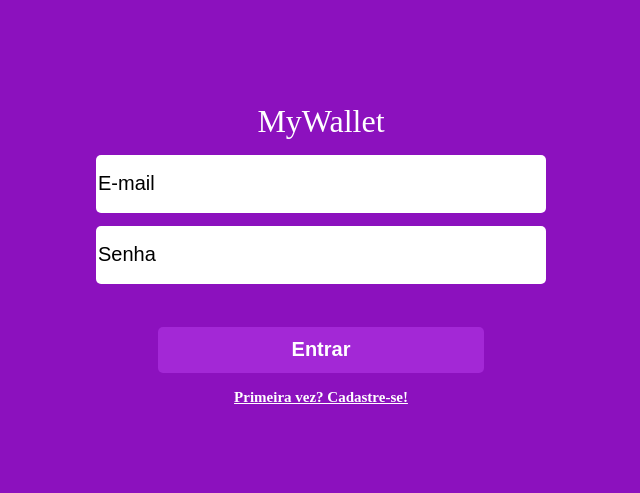
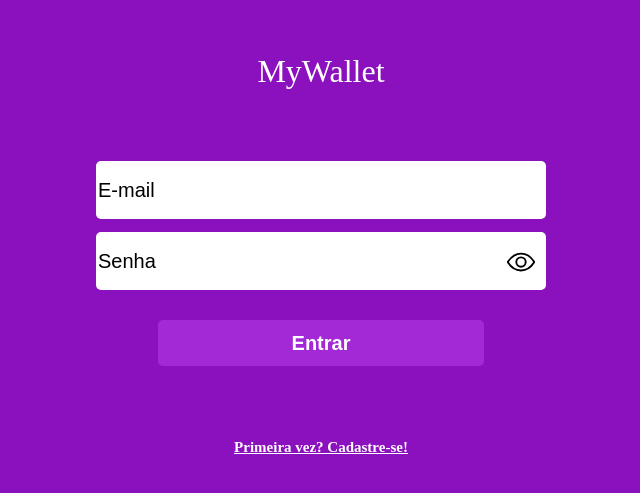
Before and after one commit to pedrobme/projeto14-mywallet-front, a React (Create React App) app: page / in a window 1280 px wide. Shown: the part 145-638 px from the top of the page, without its empty margins (319-959 px from the left). Built offline with nearby package versions, Linux system fonts and the light colour scheme; a web font is replaced by a local one.

Commit message:
Feat: Refreshing wallet history and error Log in signin

```diff
--- a/src/components/AddEntry.js
+++ b/src/pages/AddEntry.js
@@ -25,7 +25,6 @@ const AddEntry = () => {
 
     try {
       if (entrytype === "gain") {
-        console.log("entrou");
         const response = await axios.post(
           "http://localhost:5000/entry/gain",
           newEntryObject,
@@ -35,7 +34,6 @@ const AddEntry = () => {
         );
         console.log(response);
       } else if (entrytype === "loss") {
-        console.log("entrou");
         const response = await axios.post(
           "http://localhost:5000/entry/loss",
           newEntryObject,
--- a/src/components/SigninScreen.js
+++ b/src/pages/SigninScreen.js
@@ -5,10 +5,13 @@ import styled from "styled-components";
 import { AuthContext } from "../contexts/AuthContext";
 
 const SigninScreen = () => {
-  const { setAuthToken } = React.useContext(AuthContext);
+  const { setAuthToken } = React.useContext(AuthContext),
+    [email, setEmail] = useState(""),
+    [password, setPassword] = useState(""),
+    [passwordVisibility, setPasswordVisibility] = useState("hidden"),
+    [errorLog, setErrorLog] = useState([]);
 
-  const [email, setEmail] = useState("");
-  const [password, setPassword] = useState("");
+  console.log(errorLog);
 
   const navigate = useNavigate();
 
@@ -26,23 +29,55 @@ const SigninScreen = () => {
 
       navigate("/wallet");
     } catch (error) {
-      console.log(error);
+      setErrorLog(error.response.data);
+    }
+  };
+
+  const alternatePasswordVisibility = () => {
+    switch (passwordVisibility) {
+      case "hidden":
+        setPasswordVisibility("visible");
+        break;
+      case "visible":
+        setPasswordVisibility("hidden");
+        break;
+
+      default:
+        break;
     }
   };
 
   return (
-    <ScreenContainer>
+    <ScreenContainer errorLog={errorLog}>
       <StyledHeader>MyWallet</StyledHeader>
       <StyledForm onSubmit={(event) => handleSubmit(event)}>
         <StyledInput
           placeholder="E-mail"
           onChange={(event) => setEmail(event.target.value)}
         />
-        <StyledInput
-          type="password"
-          onChange={(event) => setPassword(event.target.value)}
-          placeholder="Senha"
-        />
+        <PasswordDiv>
+          <StyledInput
+            type={passwordVisibility === "hidden" ? "password" : ""}
+            onChange={(event) => setPassword(event.target.value)}
+            placeholder="Senha"
+          ></StyledInput>
+          {passwordVisibility === "hidden" ? (
+            <ion-icon
+              onClick={() => alternatePasswordVisibility()}
+              name="eye-outline"
+            ></ion-icon>
+          ) : (
+            <ion-icon
+              onClick={() => alternatePasswordVisibility()}
+              name="eye-off-outline"
+            ></ion-icon>
+          )}
+        </PasswordDiv>
+        <ErrorUl>
+          {errorLog.map((errorMessage, index) => {
+            return <li key={index}>Error: {errorMessage}</li>;
+          })}
+        </ErrorUl>
         <StyledButton type="submit">Entrar</StyledButton>
       </StyledForm>
       <Link to="/signup">Primeira vez? Cadastre-se!</Link>
@@ -59,7 +94,7 @@ const ScreenContainer = styled.div`
   flex-direction: column;
 
   width: 100vw;
-  height: 300px;
+  height: ${(props) => (props.errorLog === [] ? "300px" : "400px")};
 
   justify-content: space-between;
   align-items: center;
@@ -107,6 +142,37 @@ const StyledInput = styled.input`
   margin-bottom: 13px;
 `;
 
+const PasswordDiv = styled.div`
+  display: flex;
+  justify-content: center;
+  position: relative;
+  width: 100%;
+  max-width: 500px;
+  height: 58px;
+
+  border-radius: 5px;
+
+  border: none;
+
+  ion-icon {
+    position: absolute;
+    right: 35px;
+    top: 15px;
+
+    cursor: pointer;
+
+    font-size: 30px;
+  }
+`;
+
+const ErrorUl = styled.ul`
+  li {
+    color: #cc0000;
+    font-size: 20px;
+    margin-block: 10px;
+  }
+`;
+
 const StyledButton = styled.button`
   width: 90%;
   max-width: 326px;
--- a/src/components/WalletScreen.js
+++ b/src/pages/WalletScreen.js
@@ -1,8 +1,31 @@
+import axios from "axios";
+import { useContext, useEffect, useState } from "react";
 import { useNavigate } from "react-router-dom";
 import styled from "styled-components";
+import { AuthContext } from "../contexts/AuthContext";
 
 const WalletScreen = () => {
   const navigate = useNavigate();
+
+  const { authToken } = useContext(AuthContext);
+
+  const [walletHistoryList, setWalletHistoryList] = useState([]);
+
+  useEffect(() => {
+    async function GetWalletHistoryList() {
+      try {
+        const response = await axios.get("http://localhost:5000/mywallet", {
+          headers: { Authorization: `Bearer ${authToken}` },
+        });
+
+        setWalletHistoryList(response.data);
+      } catch (error) {
+        console.log(error);
+      }
+    }
+
+    GetWalletHistoryList();
+  }, [walletHistoryList]);
 
   const handleClick = (entryType) => {
     navigate(`/entry/${entryType}`);
@@ -20,16 +43,19 @@ const WalletScreen = () => {
       <MainContent>
         <WalletDiv>
           <WalletHistoryUl>
-            <li>
-              <EntryInfo>
-                <EntryDate>30/11</EntryDate>
-                <EntryDescription>
-                  Almoço na minha mãe nao esquecer de pagar ela em até uma
-                  semana
-                </EntryDescription>
-              </EntryInfo>
-              <EntryAmount>39,90</EntryAmount>
-            </li>
+            {walletHistoryList.map((entryObject, index) => {
+              return (
+                <li key={index}>
+                  <EntryInfo>
+                    <EntryDate>{entryObject.date}</EntryDate>
+                    <EntryDescription>
+                      {entryObject.description}
+                    </EntryDescription>
+                  </EntryInfo>
+                  <EntryAmount>{entryObject.amount}</EntryAmount>
+                </li>
+              );
+            })}
           </WalletHistoryUl>
           <WalletBalance>
             <p>SALDO</p>
```
Also changed, not shown: src/App.js (+4 -4 lines), src/pages/SignupScreen.js (renamed from src/components/SignupScreen.js).
